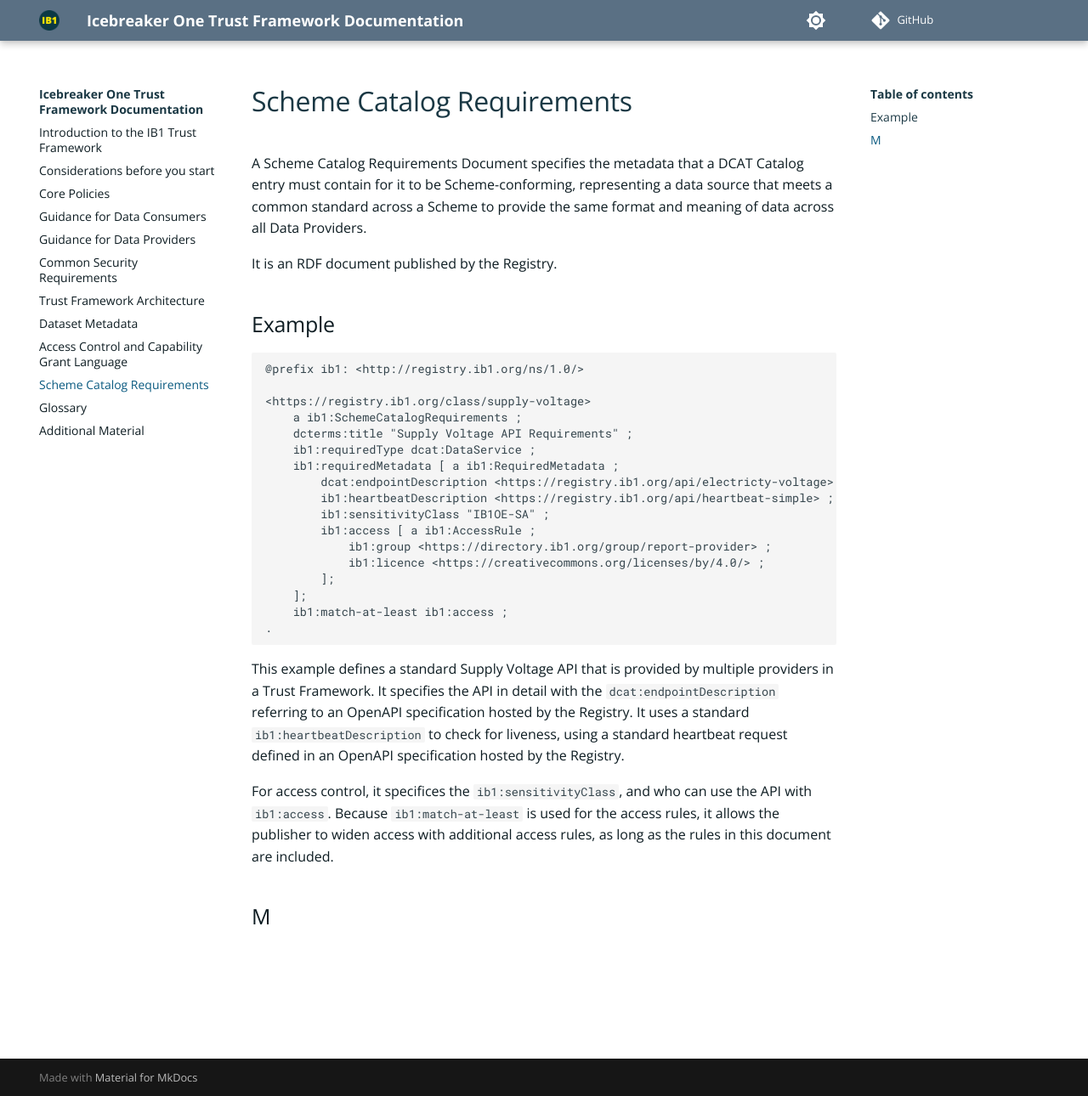
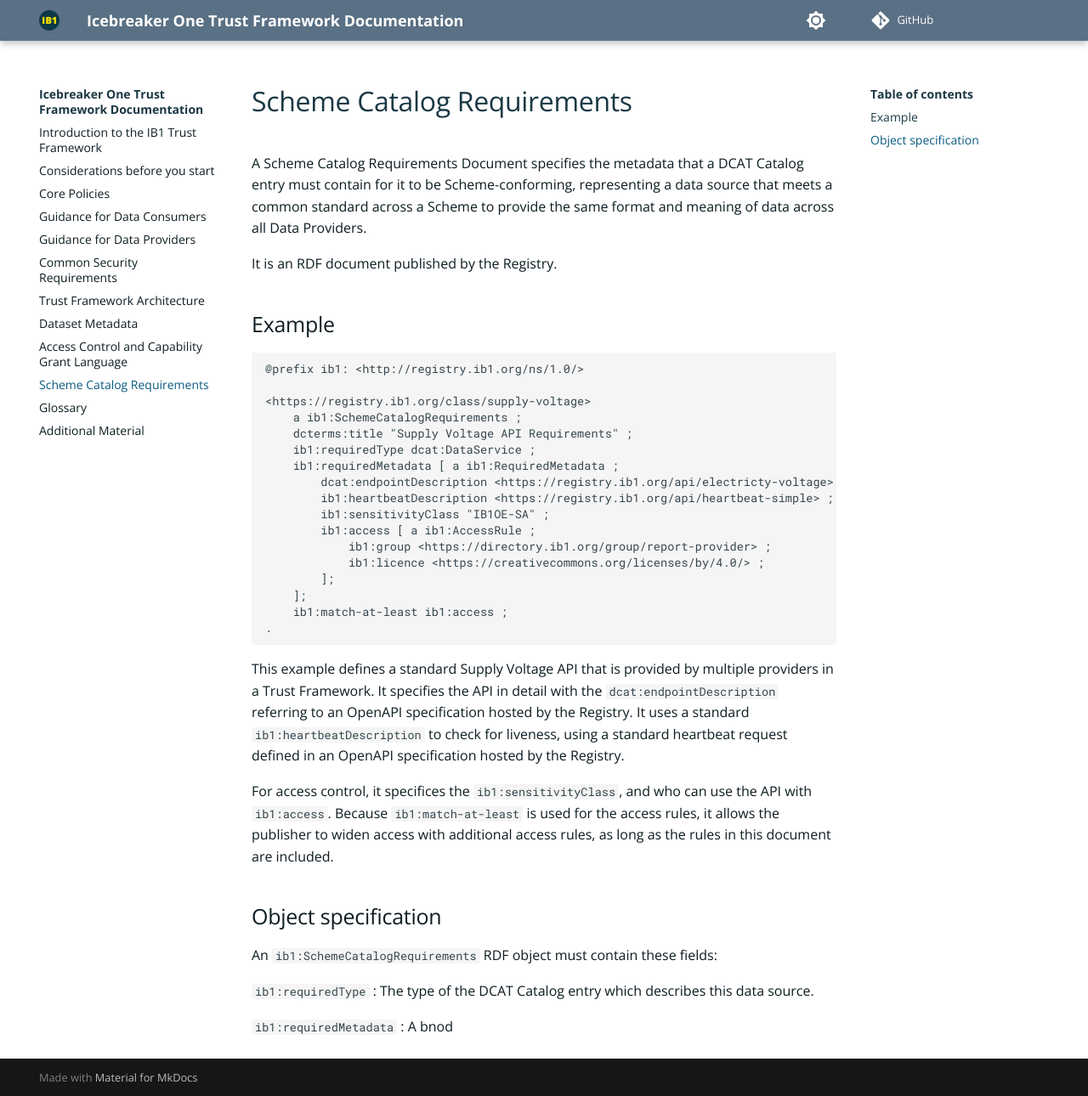
Before and after one commit to icebreakerone/ib1-technical-docs, an MkDocs documentation site: the page built from docs/scheme_catalog_requirements.md, in a window 1280 px wide and 1290 px high. Shown: the whole window at 85% size. Built offline with MkDocs 1.6.1 and Material for MkDocs 9.7.7, drawn with Linux system fonts in a browser that asks for light colours; plug-ins that fetch from the network failed and are left out; comment, search, counter and statistics services are not loaded; the version menu is left out.

Commit message:
docs/scheme_catalog_requirements.md updated from https://stackedit.net/

```diff
--- a/docs/scheme_catalog_requirements.md
+++ b/docs/scheme_catalog_requirements.md
@@ -31,7 +31,15 @@ This example defines a standard Supply Voltage API that is provided by multiple
 
 For access control, it specifices the `ib1:sensitivityClass`, and who can use the API with `ib1:access`. Because `ib1:match-at-least` is used for the access rules, it allows the publisher to widen access with additional access rules, as long as the rules in this document are included.
 
-## M
+## Object specification
+
+An `ib1:SchemeCatalogRequirements` RDF object must contain these fields:
+
+`ib1:requiredType`
+: The type of the DCAT Catalog entry which describes this data source.
+
+`ib1:requiredMetadata`
+: A bnod
 <!--stackedit_data:
-eyJoaXN0b3J5IjpbODg1NTU2Nzc2LDEyNjg4MzY3MDhdfQ==
+eyJoaXN0b3J5IjpbOTMzNDUwNjUsMTI2ODgzNjcwOF19
 -->
```
